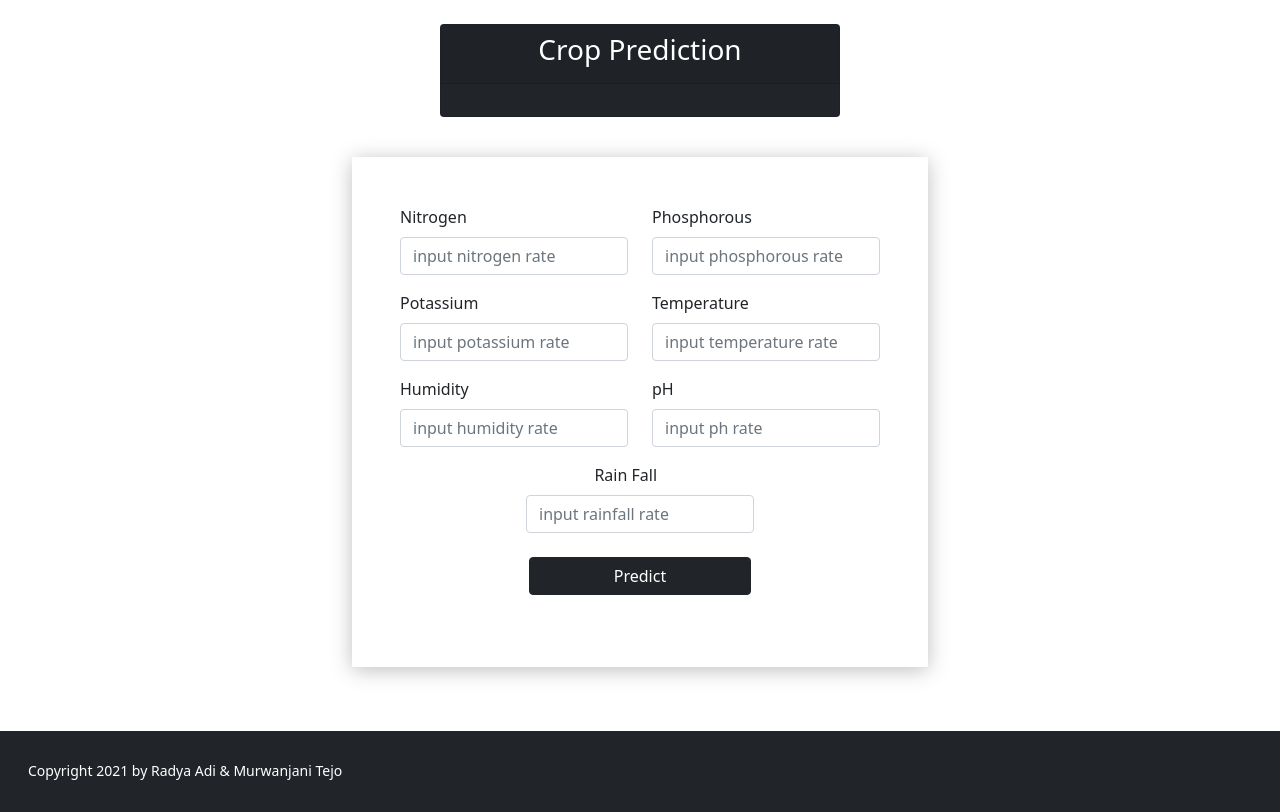
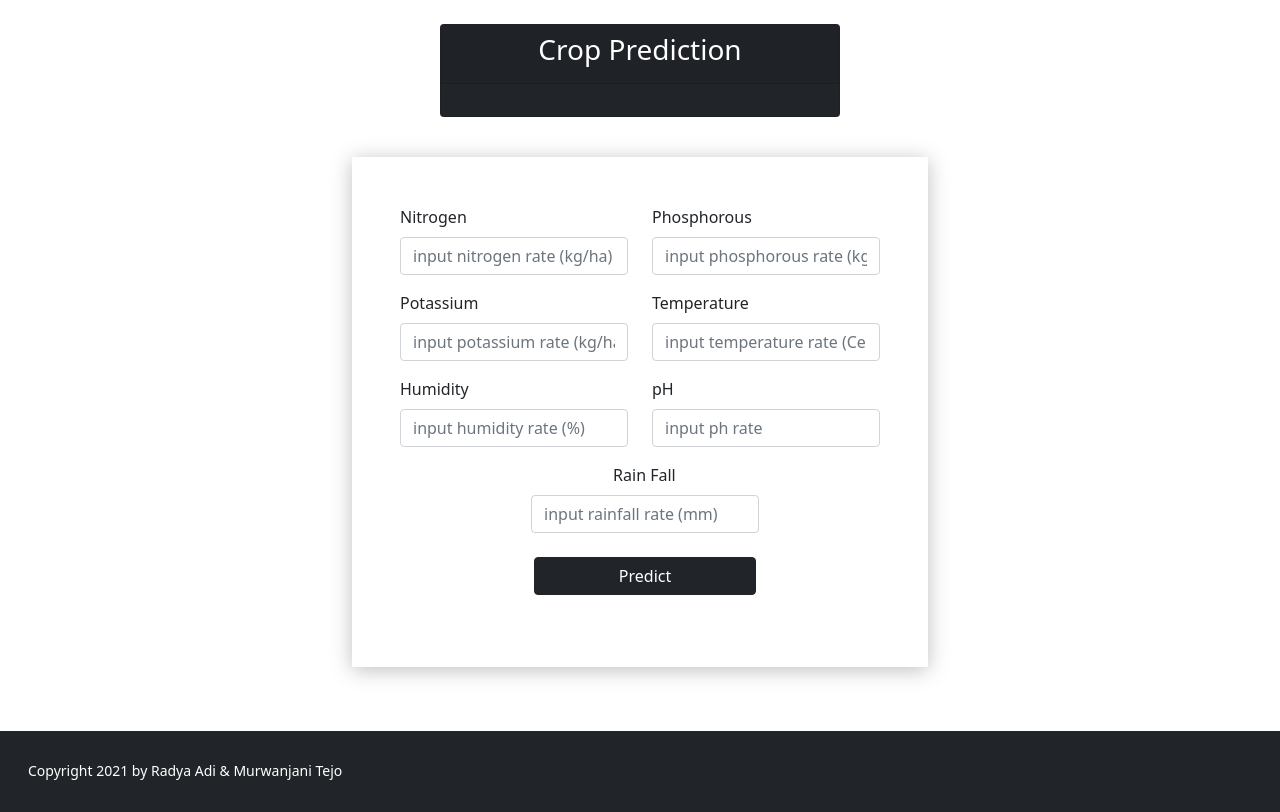
Before and after one commit to radyaadi/capstone-project, a Flask app: page / in a window 1280 px wide. Shown: the part 74-886 px from the top of the page. Run offline with Flask 2, Linux system fonts and the light colour scheme; parts of the project's set-up code (start-up, migrations or seed data) failed here and were passed over.

Commit message:
editing html file

```diff
--- a/templates/index.html
+++ b/templates/index.html
@@ -46,27 +46,27 @@
                 <div class="row mb-3">
                     <div class="col">
                         <label for="nitrogen" class="form-label">Nitrogen</label>
-                        <input type="text" class="form-control" id="nitrogen" placeholder="input nitrogen rate" name="N" required>
+                        <input type="text" class="form-control" id="nitrogen" placeholder="input nitrogen rate (kg/ha)" name="N" required>
                     </div>
                     <div class="col">
                         <label for="phosphorous" class="form-label">Phosphorous</label>
-                        <input type="text" class="form-control" id="phosphorous" placeholder="input phosphorous rate" name="P" required>
+                        <input type="text" class="form-control" id="phosphorous" placeholder="input phosphorous rate (kg/ha)" name="P" required>
                     </div>
                 </div>
                 <div class="row mb-3">
                     <div class="col">
                         <label for="potassium" class="form-label">Potassium</label>
-                        <input type="text" class="form-control" id="potassium" placeholder="input potassium rate" name="K" required>
+                        <input type="text" class="form-control" id="potassium" placeholder="input potassium rate (kg/ha)" name="K" required>
                     </div>
                     <div class="col">
                         <label for="temperature" class="form-label">Temperature</label>
-                        <input type="text" class="form-control" id="temperature" placeholder="input temperature rate" name="temperature" required>
+                        <input type="text" class="form-control" id="temperature" placeholder="input temperature rate (Celcius)" name="temperature" required>
                     </div>
                 </div>
                 <div class="row mb-3">
                     <div class="col">
                         <label for="humidity" class="form-label">Humidity</label>
-                        <input type="text" class="form-control" id="humidity" placeholder="input humidity rate" name="humidity" required>
+                        <input type="text" class="form-control" id="humidity" placeholder="input humidity rate (%)" name="humidity" required>
                     </div>
                     <div class="col">
                         <label for="ph" class="form-label">pH</label>
@@ -74,13 +74,13 @@
                     </div>
                 </div>
                 <div class="row mb-3">
-                    <div class="col-6" style="margin-left: 25%;">
-                        <label for="rainfall" class="form-label" style="margin-left: 30%;">Rain Fall</label>
-                        <input type="text" class="form-control" id="rainfall" placeholder="input rainfall rate" name="rainfall" required>
+                    <div class="col-6" style="margin-left: 26%;">
+                        <label for="rainfall" class="form-label" style="margin-left: 36%;">Rain Fall</label>
+                        <input type="text" class="form-control" id="rainfall" placeholder="input rainfall rate (mm)" name="rainfall" required>
                     </div>
                 </div>
                 <div class="row mb-3 py-2">
-                    <button type="submit" class="btn btn-dark text" style="width: 44%; margin-left: 28%;">Predict</button>
+                    <button type="submit" class="btn btn-dark text" style="width: 44%; margin-left: 29%;">Predict</button>
                 </div>
             </form>
         </section>
```
